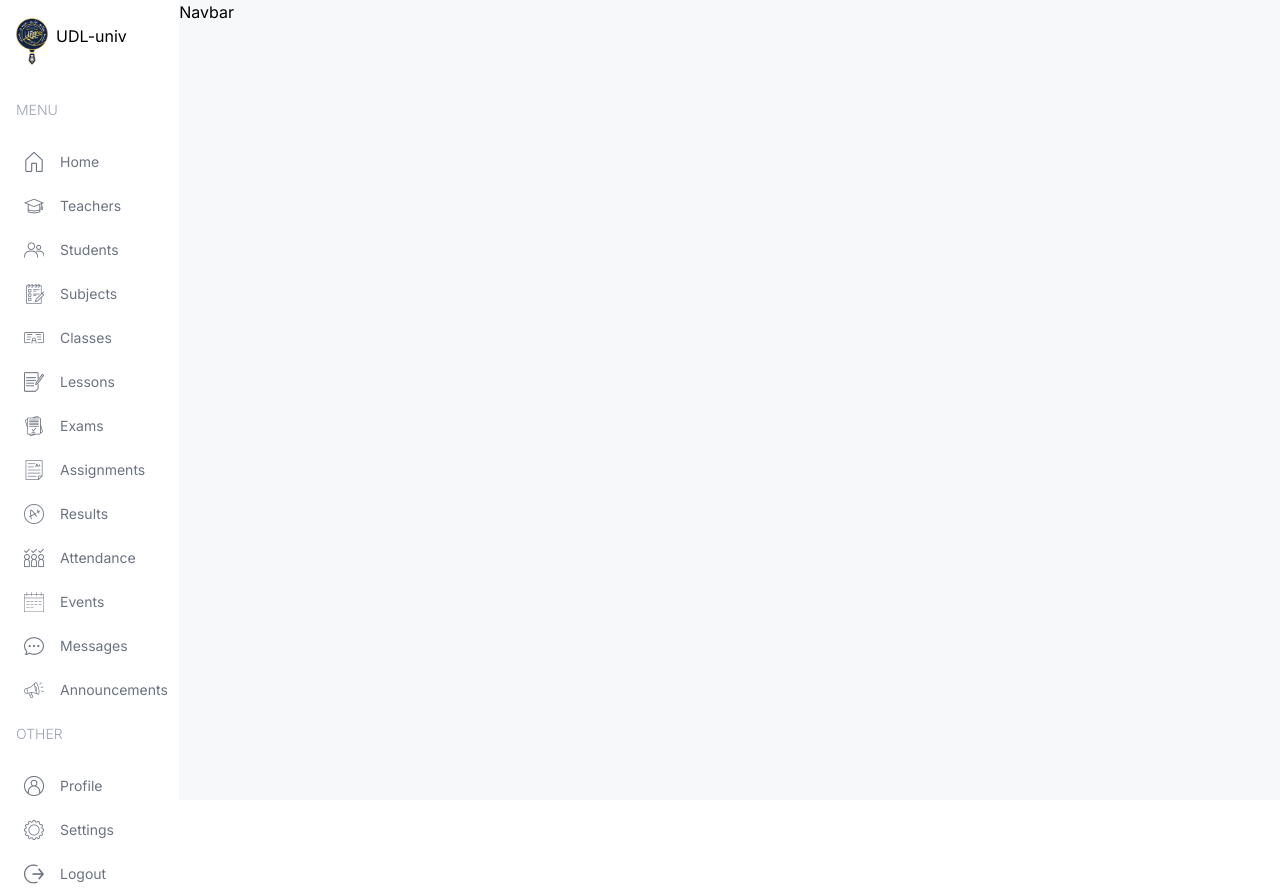
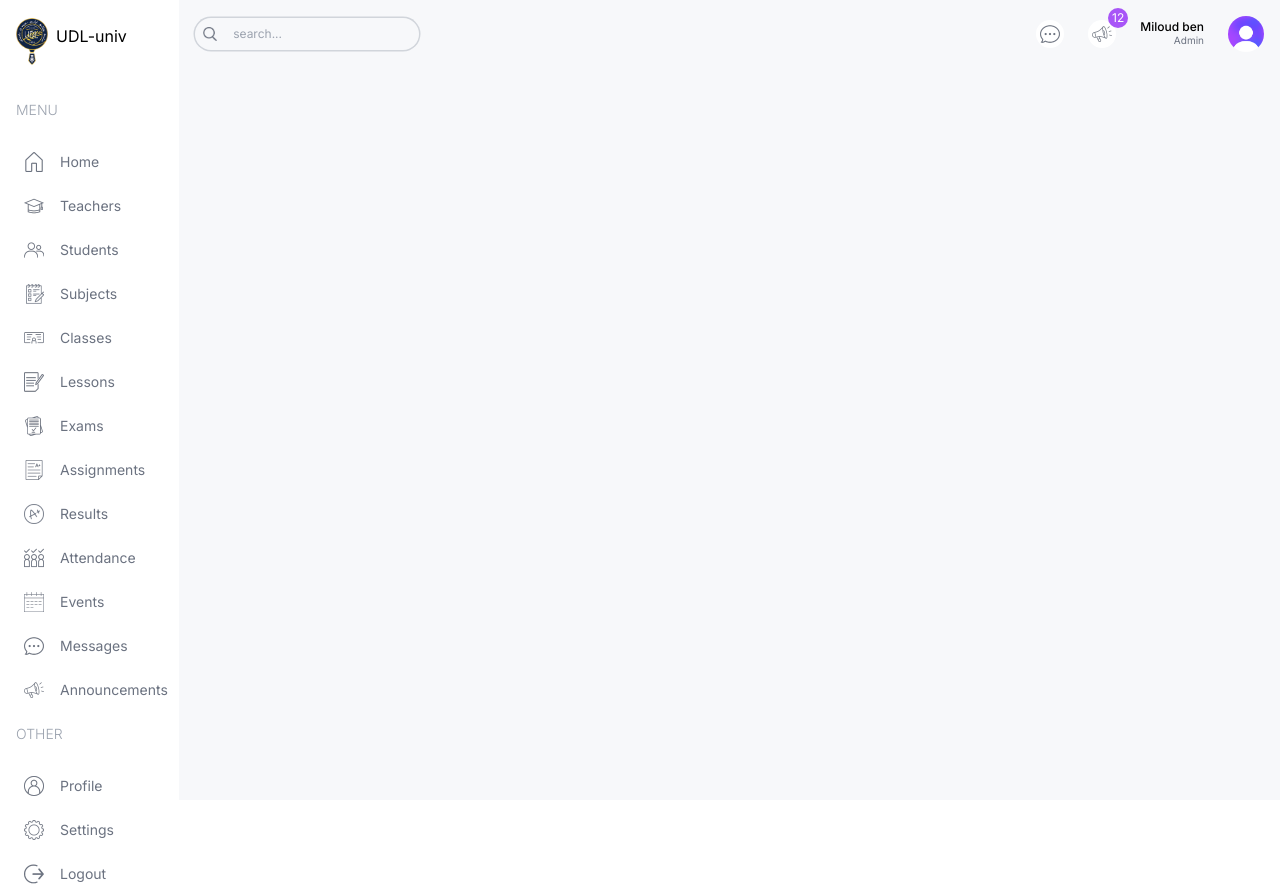
Before and after one commit to Miloud73/Shool-managment-dashboard, a Next.js app: page /admin in a window 1280 px wide. Built offline with nearby package versions, Linux system fonts and the light colour scheme.

Commit message:
implement Navbar

```diff
--- a/src/components/Navbar.tsx
+++ b/src/components/Navbar.tsx
@@ -1,11 +1,48 @@
-import React from 'react'
+import Image from "next/image";
+import React from "react";
 
 const Navbar = () => {
   return (
-    <div>
-      Navbar
+    <div className="flex items-center justify-between p-4">
+      <div className="hidden md:flex items-center gap-2 text-xs rounded-full ring-[1.5px] ring-gray-300 px-2">
+        <Image
+          src="/search.png"
+          alt="search icon"
+          width={14}
+          height={14}
+          className=""
+        />
+        <input
+          type="text"
+          placeholder="search..."
+          className="w-[200px] p-2 bg-transparent outline-none"
+        />
+      </div>
+
+      <div className="flex items-center gap-6 justify-end w-full">
+        <div className="bg-white rounded-full w-7 h-7 flex items-center justify-center cursor-pointer">
+          <Image src="/message.png" alt="message" width={20} height={20} />
+        </div>
+        <div className="bg-white rounded-full w-7 h-7 flex items-center justify-center cursor-pointer relative">
+          <Image src="/announcement.png" alt="message" width={20} height={20} />
+          <div className="absolute -top-3 -right-3 w-5 h-5 flex items-center justify-center bg-purple-500 text-white rounded-full text-xs">
+            12
+          </div>
+        </div>
+        <div className="flex flex-col">
+          <span className="text-xs leading-3 font-medium">Miloud ben</span>
+          <span className="text-[10px] text-gray-500 text-right">Admin</span>
+        </div>
+        <Image
+          src="/avatar.png"
+          alt="avatar icon"
+          width={36}
+          height={36}
+          className="rounded-full"
+        />
+      </div>
     </div>
-  )
-}
+  );
+};
 
-export default Navbar
+export default Navbar;
```
